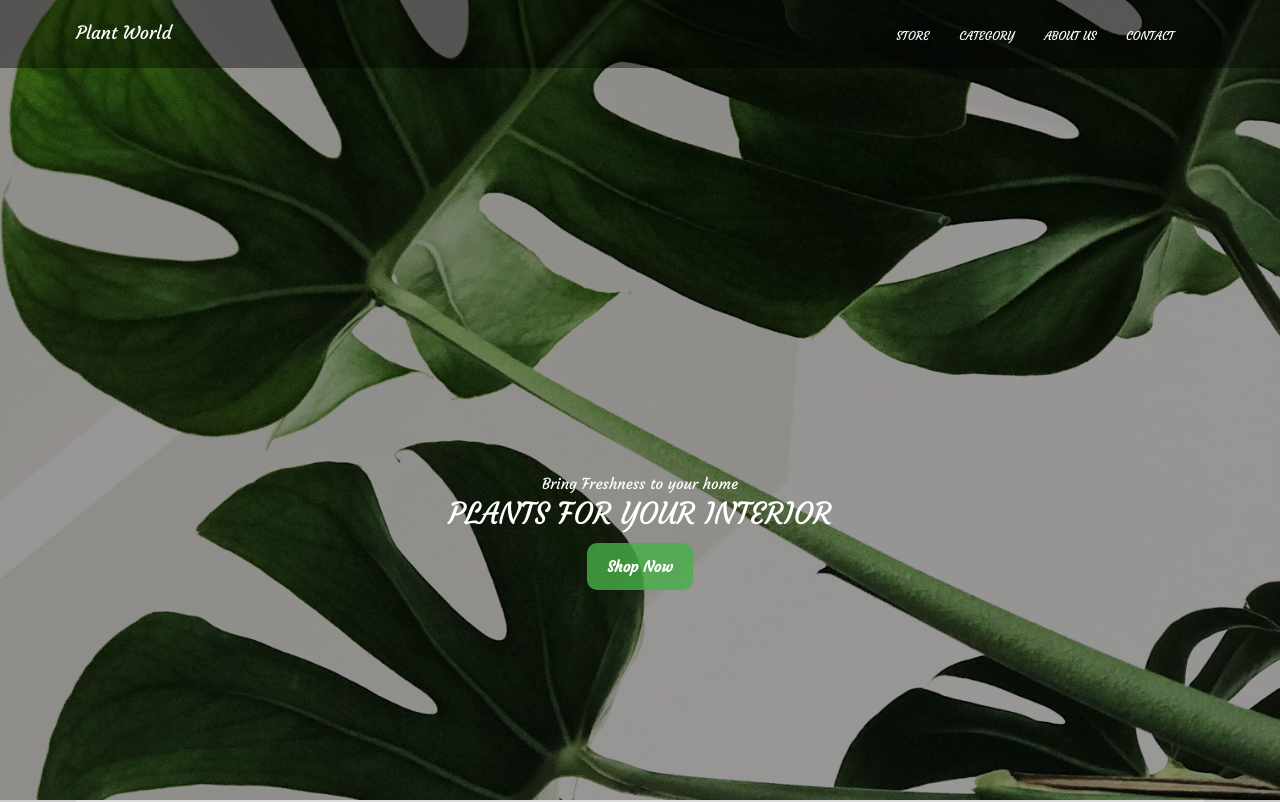
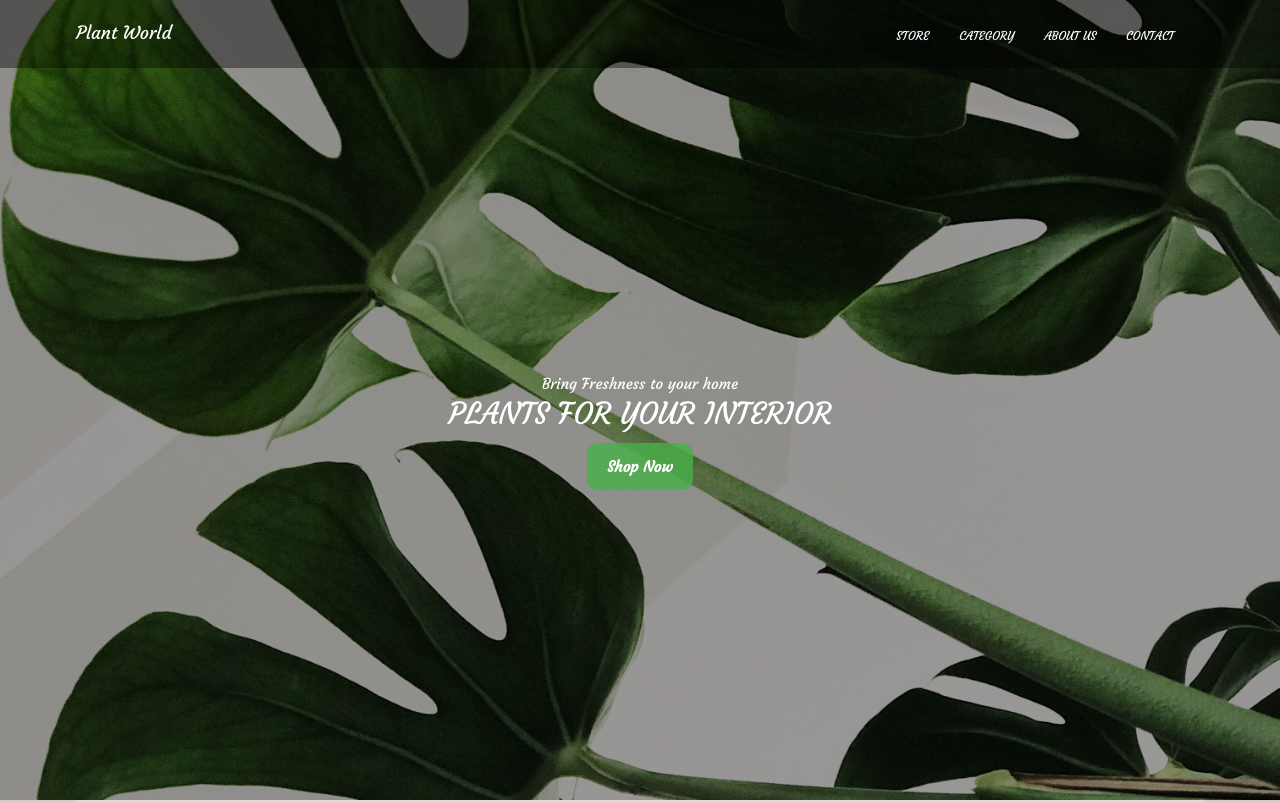
Before and after one commit to saritadc/Plant-World, a React (Create React App) app: page / in a window 1280 px wide. Shown: the top 802 px of the page. Built offline with nearby package versions, Linux system fonts and the light colour scheme; no server answers.

Commit message:
resized banner height

```diff
--- a/src/assests/css/style.css
+++ b/src/assests/css/style.css
@@ -40,9 +40,10 @@ ul {
 
 /* bannerContent style starts */
 .bg-banner {
-  height: 664px;
+  height: auto;
+  padding-bottom: 100px;
   color: white;
-  padding-top: 174px;
+  padding-top: 74px;
   background: linear-gradient(0deg, rgba(0, 0, 0, 0.4), rgba(0, 0, 0, 0.4)),
     url(../images/background.jpg), #c4c4c4;
   background-repeat: no-repeat;
--- a/src/components/navBar.jsx
+++ b/src/components/navBar.jsx
@@ -15,12 +15,12 @@ const NavBar = () => {
             <ul className="nav-menus left clearfix">
               <li className="left">
                 <Link to="/" title="Store">
-                  <span onClick={() => scroll.scrollToTop()}>Store</span>
+                  <span onClick={() => scroll.scrollTo(1600)}>Store</span>
                 </Link>
               </li>
               <li>
                 <Link to="/category" title="Category">
-                 <span onClick={() => scroll.scrollTo(700)}>Category</span>
+                 <span onClick={() => scroll.scrollTo(870)}>Category</span>
                 </Link>
               </li>
               <li>
```
